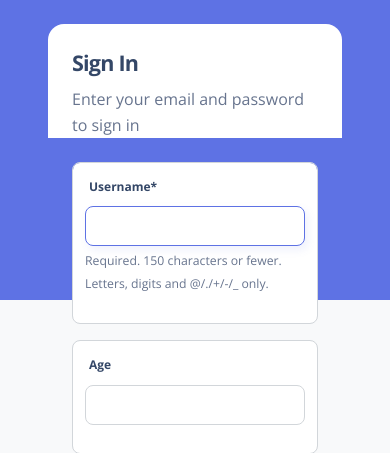
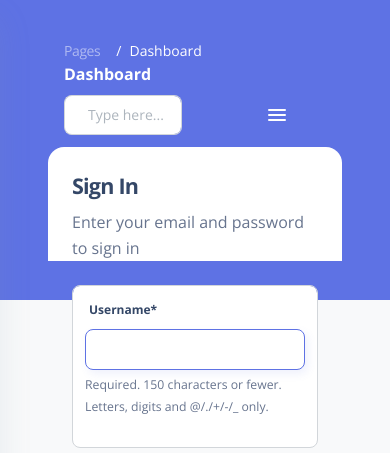
Before and after one commit to samirvithlani/pms24-final, a Django app: page /user/manager-register/ in a window 390 px wide. Shown: the top 453 px of the page. Run offline with Django 4.2, Linux system fonts and the light colour scheme; some libraries are stand-ins or nearby versions.

Commit message:
dashboard

```diff
--- a/templates/base.html
+++ b/templates/base.html
@@ -17,7 +17,7 @@
     <link href = "{% static './assets/css/argon-dashboard.css' %}" rel="stylesheet"  type="text/css"/>
   <!-- CSS Files -->
 </head>
-<body class="g-sidenav-show   bg-gray-100">
+<body class="g-sidenav-show bg-gray-100">
     <div class="min-height-300 bg-primary position-absolute w-100"></div>
 
 
@@ -29,6 +29,7 @@
 
     <main class = "main-content position-relative border-radius-lg ps">
         <div class = "container-fluid py-4">
+          {% include "./navbar.html" %}
     {% block content %}
 
     {% endblock content %}
--- /dev/null
+++ b/templates/navbar.html
@@ -0,0 +1,118 @@
+<nav class="navbar navbar-main navbar-expand-lg px-0 mx-4 shadow-none border-radius-xl " id="navbarBlur" data-scroll="false">
+    <div class="container-fluid py-1 px-3">
+      <nav aria-label="breadcrumb">
+        <ol class="breadcrumb bg-transparent mb-0 pb-0 pt-1 px-0 me-sm-6 me-5">
+          <li class="breadcrumb-item text-sm"><a class="opacity-5 text-white" href="javascript:;">Pages</a></li>
+          <li class="breadcrumb-item text-sm text-white active" aria-current="page">Dashboard</li>
+        </ol>
+        <h6 class="font-weight-bolder text-white mb-0">Dashboard</h6>
+      </nav>
+      <div class="collapse navbar-collapse mt-sm-0 mt-2 me-md-0 me-sm-4" id="navbar">
+        <div class="ms-md-auto pe-md-3 d-flex align-items-center">
+          <div class="input-group">
+            <span class="input-group-text text-body"><i class="fas fa-search" aria-hidden="true"></i></span>
+            <input type="text" class="form-control" placeholder="Type here..." onfocus="focused(this)" onfocusout="defocused(this)">
+          </div>
+        </div>
+        <ul class="navbar-nav  justify-content-end">
+          <li class="nav-item d-flex align-items-center">
+            <a href="javascript:;" class="nav-link text-white font-weight-bold px-0">
+              <i class="fa fa-user me-sm-1" aria-hidden="true"></i>
+              <span class="d-sm-inline d-none">Sign In</span>
+
+              {% if request.user.is_authenticated %}
+              {{request.user}}
+              {% endif %}
+            </a>
+          </li>
+          <li class="nav-item d-xl-none ps-3 d-flex align-items-center">
+            <a href="javascript:;" class="nav-link text-white p-0" id="iconNavbarSidenav">
+              <div class="sidenav-toggler-inner">
+                <i class="sidenav-toggler-line bg-white"></i>
+                <i class="sidenav-toggler-line bg-white"></i>
+                <i class="sidenav-toggler-line bg-white"></i>
+              </div>
+            </a>
+          </li>
+          <li class="nav-item px-3 d-flex align-items-center">
+            <a href="javascript:;" class="nav-link text-white p-0">
+              <i class="fa fa-cog fixed-plugin-button-nav cursor-pointer" aria-hidden="true"></i>
+            </a>
+          </li>
+          <li class="nav-item dropdown pe-2 d-flex align-items-center">
+            <a href="javascript:;" class="nav-link text-white p-0" id="dropdownMenuButton" data-bs-toggle="dropdown" aria-expanded="false">
+              <i class="fa fa-bell cursor-pointer" aria-hidden="true"></i>
+            </a>
+            <ul class="dropdown-menu  dropdown-menu-end  px-2 py-3 me-sm-n4" aria-labelledby="dropdownMenuButton">
+              <li class="mb-2">
+                <a class="dropdown-item border-radius-md" href="javascript:;">
+                  <div class="d-flex py-1">
+                    <div class="my-auto">
+                      <img src="./assets/img/team-2.jpg" class="avatar avatar-sm  me-3 ">
+                    </div>
+                    <div class="d-flex flex-column justify-content-center">
+                      <h6 class="text-sm font-weight-normal mb-1">
+                        <span class="font-weight-bold">New message</span> from Laur
+                      </h6>
+                      <p class="text-xs text-secondary mb-0">
+                        <i class="fa fa-clock me-1" aria-hidden="true"></i>
+                        13 minutes ago
+                      </p>
+                    </div>
+                  </div>
+                </a>
+              </li>
+              <li class="mb-2">
+                <a class="dropdown-item border-radius-md" href="javascript:;">
+                  <div class="d-flex py-1">
+                    <div class="my-auto">
+                      <img src="./assets/img/small-logos/logo-spotify.svg" class="avatar avatar-sm bg-gradient-dark  me-3 ">
+                    </div>
+                    <div class="d-flex flex-column justify-content-center">
+                      <h6 class="text-sm font-weight-normal mb-1">
+                        <span class="font-weight-bold">New album</span> by Travis Scott
+                      </h6>
+                      <p class="text-xs text-secondary mb-0">
+                        <i class="fa fa-clock me-1" aria-hidden="true"></i>
+                        1 day
+                      </p>
+                    </div>
+                  </div>
+                </a>
+              </li>
+              <li>
+                <a class="dropdown-item border-radius-md" href="javascript:;">
+                  <div class="d-flex py-1">
+                    <div class="avatar avatar-sm bg-gradient-secondary  me-3  my-auto">
+                      <svg width="12px" height="12px" viewBox="0 0 43 36" version="1.1" xmlns="http://www.w3.org/2000/svg" xmlns:xlink="http://www.w3.org/1999/xlink">
+                        <title>credit-card</title>
+                        <g stroke="none" stroke-width="1" fill="none" fill-rule="evenodd">
+                          <g transform="translate(-2169.000000, -745.000000)" fill="#FFFFFF" fill-rule="nonzero">
+                            <g transform="translate(1716.000000, 291.000000)">
+                              <g transform="translate(453.000000, 454.000000)">
+                                <path class="color-background" d="M43,10.7482083 L43,3.58333333 C43,1.60354167 41.3964583,0 39.4166667,0 L3.58333333,0 C1.60354167,0 0,1.60354167 0,3.58333333 L0,10.7482083 L43,10.7482083 Z" opacity="0.593633743"></path>
+                                <path class="color-background" d="M0,16.125 L0,32.25 C0,34.2297917 1.60354167,35.8333333 3.58333333,35.8333333 L39.4166667,35.8333333 C41.3964583,35.8333333 43,34.2297917 43,32.25 L43,16.125 L0,16.125 Z M19.7083333,26.875 L7.16666667,26.875 L7.16666667,23.2916667 L19.7083333,23.2916667 L19.7083333,26.875 Z M35.8333333,26.875 L28.6666667,26.875 L28.6666667,23.2916667 L35.8333333,23.2916667 L35.8333333,26.875 Z"></path>
+                              </g>
+                            </g>
+                          </g>
+                        </g>
+                      </svg>
+                    </div>
+                    <div class="d-flex flex-column justify-content-center">
+                      <h6 class="text-sm font-weight-normal mb-1">
+                        Payment successfully completed
+                      </h6>
+                      <p class="text-xs text-secondary mb-0">
+                        <i class="fa fa-clock me-1" aria-hidden="true"></i>
+                        2 days
+                      </p>
+                    </div>
+                  </div>
+                </a>
+              </li>
+            </ul>
+          </li>
+        </ul>
+      </div>
+    </div>
+  </nav>
--- a/templates/sidebar.html
+++ b/templates/sidebar.html
@@ -0,0 +1,164 @@
+<aside
+  class="sidenav bg-white navbar navbar-vertical navbar-expand-xs border-0 border-radius-xl my-3 fixed-start ms-4 ps"
+  id="sidenav-main"
+>
+  <div class="sidenav-header">
+    <i
+      class="fas fa-times p-3 cursor-pointer text-secondary opacity-5 position-absolute end-0 top-0 d-none d-xl-none"
+      aria-hidden="true"
+      id="iconSidenav"
+    ></i>
+    <a
+      class="navbar-brand m-0"
+      href=" https://demos.creative-tim.com/argon-dashboard/pages/dashboard.html "
+      target="_blank"
+    >
+      <img
+        src="./assets/img/logo-ct-dark.png"
+        class="navbar-brand-img h-100"
+        alt="main_logo"
+      />
+      <span class="ms-1 font-weight-bold">Argon Dashboard 2</span>
+    </a>
+  </div>
+  <hr class="horizontal dark mt-0" />
+  <div
+    class="collapse navbar-collapse w-auto ps ps--active-y"
+    id="sidenav-collapse-main"
+  >
+    <ul class="navbar-nav">
+      <li class="nav-item">
+        <a class="nav-link active" href="./pages/dashboard.html">
+          <div
+            class="icon icon-shape icon-sm border-radius-md text-center me-2 d-flex align-items-center justify-content-center"
+          >
+            <i class="ni ni-tv-2 text-primary text-sm opacity-10"></i>
+          </div>
+          <span class="nav-link-text ms-1">Dashboard</span>
+        </a>
+      </li>
+      <li class="nav-item">
+        <a class="nav-link" href="./pages/tables.html">
+          <div
+            class="icon icon-shape icon-sm border-radius-md text-center me-2 d-flex align-items-center justify-content-center"
+          >
+            <i
+              class="ni ni-calendar-grid-58 text-warning text-sm opacity-10"
+            ></i>
+          </div>
+          <span class="nav-link-text ms-1">Tables</span>
+        </a>
+      </li>
+      <li class="nav-item">
+        <a class="nav-link" href="./pages/billing.html">
+          <div
+            class="icon icon-shape icon-sm border-radius-md text-center me-2 d-flex align-items-center justify-content-center"
+          >
+            <i class="ni ni-credit-card text-success text-sm opacity-10"></i>
+          </div>
+          <span class="nav-link-text ms-1">Billing</span>
+        </a>
+      </li>
+      <li class="nav-item">
+        <a class="nav-link" href="./pages/virtual-reality.html">
+          <div
+            class="icon icon-shape icon-sm border-radius-md text-center me-2 d-flex align-items-center justify-content-center"
+          >
+            <i class="ni ni-app text-info text-sm opacity-10"></i>
+          </div>
+          <span class="nav-link-text ms-1">Virtual Reality</span>
+        </a>
+      </li>
+      <li class="nav-item">
+        <a class="nav-link" href="./pages/rtl.html">
+          <div
+            class="icon icon-shape icon-sm border-radius-md text-center me-2 d-flex align-items-center justify-content-center"
+          >
+            <i class="ni ni-world-2 text-danger text-sm opacity-10"></i>
+          </div>
+          <span class="nav-link-text ms-1">RTL</span>
+        </a>
+      </li>
+      <li class="nav-item mt-3">
+        <h6
+          class="ps-4 ms-2 text-uppercase text-xs font-weight-bolder opacity-6"
+        >
+          Account pages
+        </h6>
+      </li>
+      <li class="nav-item">
+        <a class="nav-link" href="./pages/profile.html">
+          <div
+            class="icon icon-shape icon-sm border-radius-md text-center me-2 d-flex align-items-center justify-content-center"
+          >
+            <i class="ni ni-single-02 text-dark text-sm opacity-10"></i>
+          </div>
+          <span class="nav-link-text ms-1">Profile</span>
+        </a>
+      </li>
+      <li class="nav-item">
+        <a class="nav-link" href="./pages/sign-in.html">
+          <div
+            class="icon icon-shape icon-sm border-radius-md text-center me-2 d-flex align-items-center justify-content-center"
+          >
+            <i class="ni ni-single-copy-04 text-warning text-sm opacity-10"></i>
+          </div>
+          <span class="nav-link-text ms-1">Sign In</span>
+        </a>
+      </li>
+      <li class="nav-item">
+        <a class="nav-link" href="./pages/sign-up.html">
+          <div
+            class="icon icon-shape icon-sm border-radius-md text-center me-2 d-flex align-items-center justify-content-center"
+          >
+            <i class="ni ni-collection text-info text-sm opacity-10"></i>
+          </div>
+          <span class="nav-link-text ms-1">Sign Up</span>
+        </a>
+      </li>
+    </ul>
+    <div class="ps__rail-x" style="left: 0px; bottom: 0px">
+      <div class="ps__thumb-x" tabindex="0" style="left: 0px; width: 0px"></div>
+    </div>
+    <div class="ps__rail-y" style="top: 0px; height: 336px; right: 0px">
+      <div
+        class="ps__thumb-y"
+        tabindex="0"
+        style="top: 0px; height: 233px"
+      ></div>
+    </div>
+  </div>
+  <div class="sidenav-footer mx-3">
+    <div class="card card-plain shadow-none" id="sidenavCard">
+      <img
+        class="w-50 mx-auto"
+        src="./assets/img/illustrations/icon-documentation.svg"
+        alt="sidebar_illustration"
+      />
+      <div class="card-body text-center p-3 w-100 pt-0">
+        <div class="docs-info">
+          <h6 class="mb-0">Need help?</h6>
+          <p class="text-xs font-weight-bold mb-0">Please check our docs</p>
+        </div>
+      </div>
+    </div>
+    <a
+      href="https://www.creative-tim.com/learning-lab/bootstrap/license/argon-dashboard"
+      target="_blank"
+      class="btn btn-dark btn-sm w-100 mb-3"
+      >Documentation</a
+    >
+    <a
+      class="btn btn-primary btn-sm mb-0 w-100"
+      href="{% url 'logout' %}"
+      type="button"
+      >Logout</a
+    >
+  </div>
+  <div class="ps__rail-x" style="left: 0px; bottom: 0px">
+    <div class="ps__thumb-x" tabindex="0" style="left: 0px; width: 0px"></div>
+  </div>
+  <div class="ps__rail-y" style="top: 0px; right: 0px">
+    <div class="ps__thumb-y" tabindex="0" style="top: 0px; height: 0px"></div>
+  </div>
+</aside>
--- a/user/urls.py
+++ b/user/urls.py
@@ -1,8 +1,15 @@
 from django.contrib import admin
 from django.urls import path, include
 from . import views
+from django.contrib.auth.views import LoginView,LogoutView
 
 urlpatterns = [
 
     path("manager-register/",views.ManagerRegisterView.as_view(),name="manager-register"),
+    path("login/",views.UserLoginView.as_view(),name="login"),
+    path("manager-dashboard/",views.ManagerDashboardView.as_view(),name="manager-dashboard"),
+    #path("developer-register/",views.DeveloperRegisterView.as_view(),name="developer-register"),
+    path("developer-dashboard/",views.DeveloperDashboardView.as_view(),name="developer-dashboard"),
+    path("logout/",LogoutView.as_view(next_page = "/user/login"),name="logout"),
+    # path("sendmail/",views.sendMail,name="sendmail"),
 ]
--- a/user/views.py
+++ b/user/views.py
@@ -1,7 +1,16 @@
+from typing import Any
+from django.forms.models import BaseModelForm
 from django.shortcuts import render
 from django.views.generic.edit import CreateView
 from .models import User
 from .forms import ManagerRegistrationForm, DeveloperRegistrationForm
+#import settings.py
+from django.conf import settings
+#send_mail is built-in function in django
+from django.core.mail import send_mail
+from django.http import HttpRequest, HttpResponse
+from django.contrib.auth.views import LoginView
+from django.views.generic import ListView
 
 # Create your views here.
 class ManagerRegisterView(CreateView):
@@ -10,9 +19,60 @@ class ManagerRegisterView(CreateView):
     form_class = ManagerRegistrationForm
     success_url = '/login/'
 
+    def form_valid(self, form):
+        email = form.cleaned_data.get('email')
+        #print("email....",email)
+        if sendMail(email):
+            print("Mail sent successfully")
+            return super().form_valid(form)
+        else:
+            return super().form_valid(form)
+
+
 
 class DeveloperRegisterView(CreateView):
     template_name = 'user/developer_register.html'
     model = User
     form_class = DeveloperRegistrationForm
     success_url = '/login/'
+
+
+
+def sendMail(to):
+    subject = 'Welcome to PMS24'
+    message = 'Hope you are enjoying your Django Tutorials'
+    #recepientList = ["samir.vithlani83955@gmail.com"]
+    recepientList = [to]
+    EMAIL_FROM = settings.EMAIL_HOST_USER
+    send_mail(subject,message, EMAIL_FROM, recepientList)
+    #attach file
+    #html
+    return True
+
+class UserLoginView(LoginView):
+    template_name = 'user/login.html'
+    model = User
+
+
+    def get_redirect_url(self):
+        if self.request.user.is_authenticated:
+            if self.request.user.is_manager:
+                return '/user/manager-dashboard/'
+            else:
+                return '/user/developer-dashboard/'
+
+class ManagerDashboardView(ListView):
+
+    def get(self, request, *args, **kwargs):
+        #logic to get all the projects
+        return render(request, 'user/manager_dashboard.html')
+
+
+    template_name = 'user/manager_dashboard.html'
+
+class DeveloperDashboardView(ListView):
+    def get(self, request, *args, **kwargs):
+        #logic to get all the projects
+        return render(request, 'user/developer_dashboard.html')
+
+    template_name = 'user/developer_dashboard.html'
```
Also changed, not shown: pms24/settings.py (+8 -0 lines), templates/user/login.html (added, +101 -0 lines), templates/user/manager_dashboard.html (added, +15 -0 lines).
